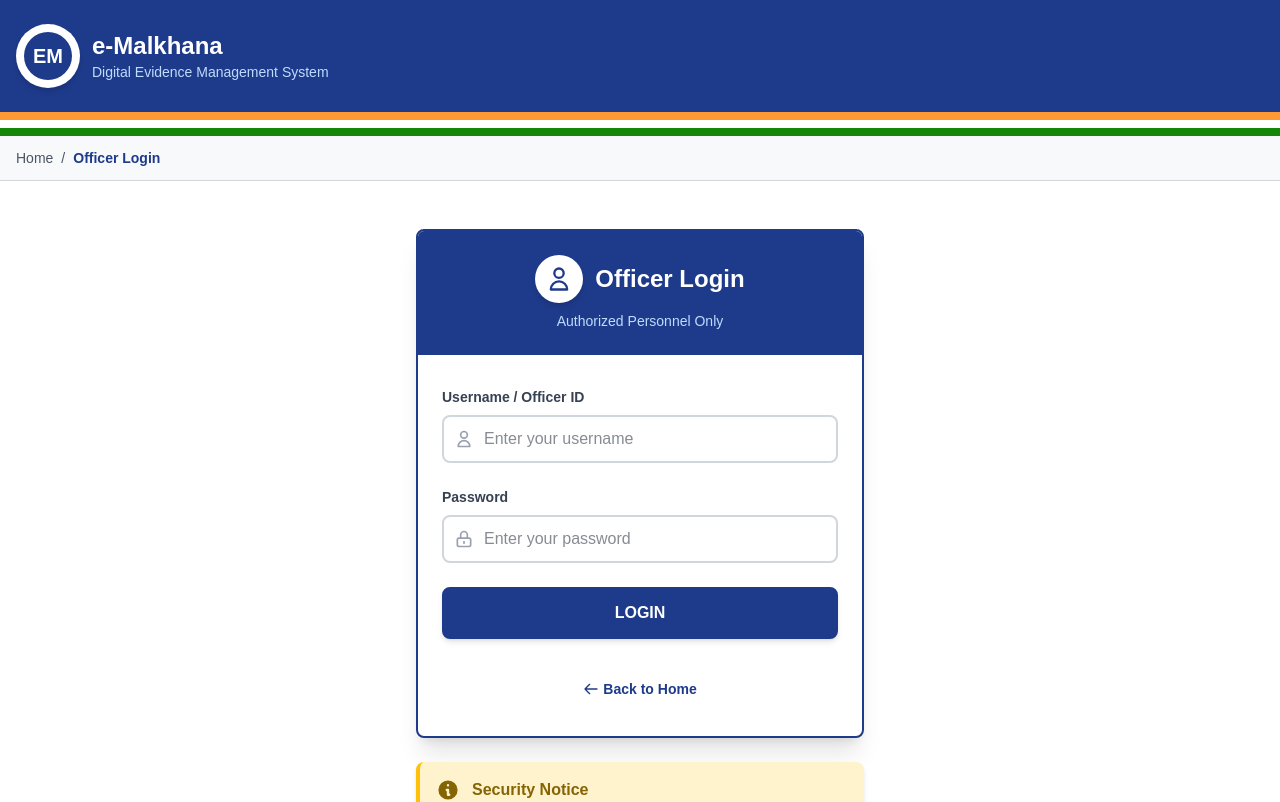
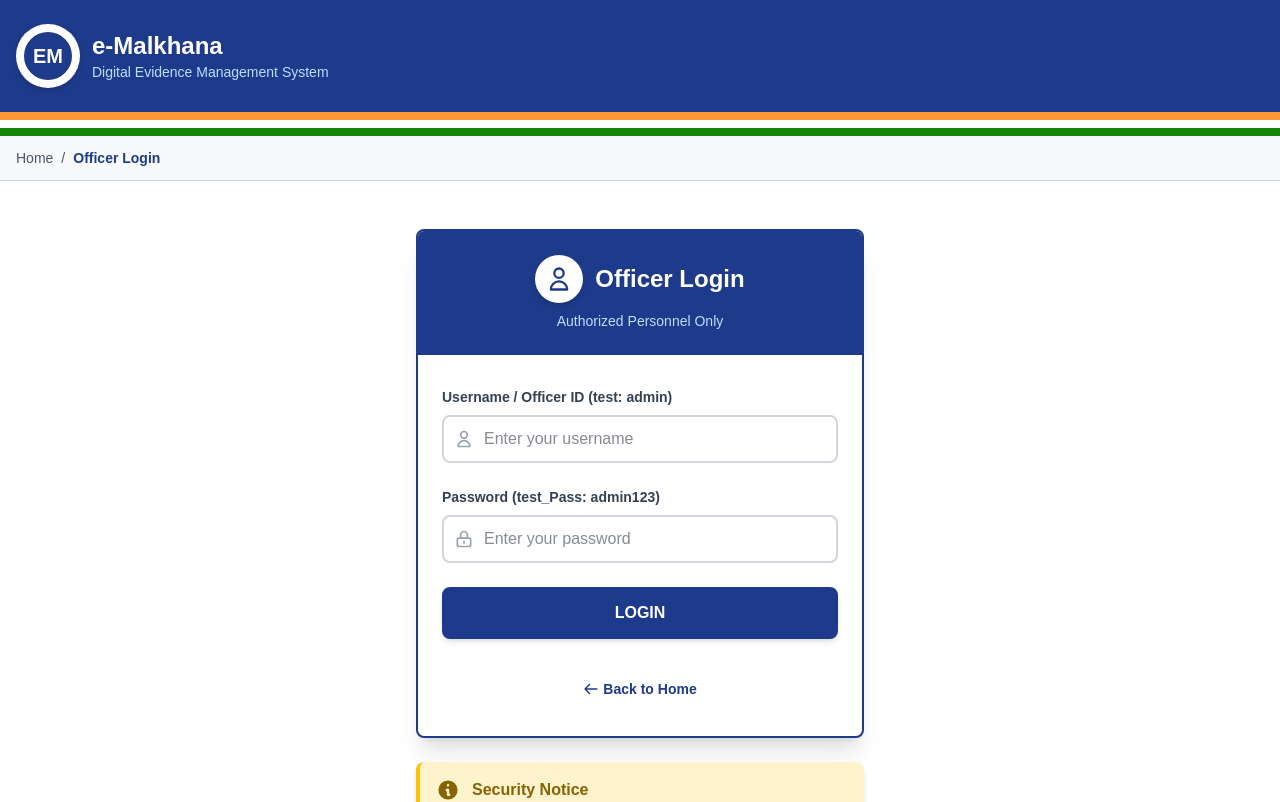
Before and after one commit to usrjsr/e-malkhana, a Next.js app: page /login in a window 1280 px wide. Shown: the top 802 px of the page. Built offline with nearby package versions, Linux system fonts and the light colour scheme; no server answers.

Commit message:
Added Testing Credentials

```diff
--- a/components/LoginForm.tsx
+++ b/components/LoginForm.tsx
@@ -72,7 +72,7 @@ export default function LoginForm() {
                 htmlFor="username"
                 className="block text-sm font-bold text-gray-700 mb-2"
               >
-                Username / Officer ID
+                Username / Officer ID (test: admin)
               </label>
               <div className="relative">
                 <div className="absolute inset-y-0 left-0 pl-3 flex items-center pointer-events-none">
@@ -108,7 +108,7 @@ export default function LoginForm() {
                 htmlFor="password"
                 className="block text-sm font-bold text-gray-700 mb-2"
               >
-                Password
+                Password (test_Pass: admin123)
               </label>
               <div className="relative">
                 <div className="absolute inset-y-0 left-0 pl-3 flex items-center pointer-events-none">
```
